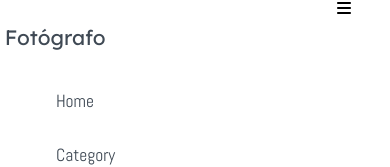
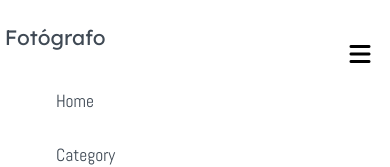
Before and after one commit to leobar37/blog-fotos, a plain HTML site: page index.html in a window 390 px wide. Shown: the top 167 px of the page. Drawn offline with nearby package versions, Linux system fonts and the light colour scheme.

Commit message:
cambios con sass

```diff
--- a/css/estilos.scss
+++ b/css/estilos.scss
@@ -83,6 +83,23 @@ button.btn{
 .nav {
    background: white;
    min-height: 10vh;
+
+     //toggle collapse
+     .toggle-collapse{
+        position: absolute;
+        width: 95%;
+        top: 5%;
+        display: none;
+         .toggle-icons{
+             display: flex;
+             flex-direction: row;
+             justify-content: flex-end;
+
+              i{
+                  font-size: 1.5rem;
+              }
+         }
+    }
    .nav-menu{
         justify-content: space-between;
         //nav brand
@@ -97,18 +114,7 @@ button.btn{
              display: block;
            }
         }
-        //toggle collapse
-        .toggle-collapse{
-            position: absolute;
-            width: 90%;
-            top: 0%;
-            display: none;
-             .toggle-icons{
-                 display: flex;
-                 flex-direction: row;
-                 justify-content: flex-end;
-             }
-        }
+
 
         //nav items
         .nav-items{
```
Also changed, not shown: css/estilos.css, estilos.css (added), 1 other file.
